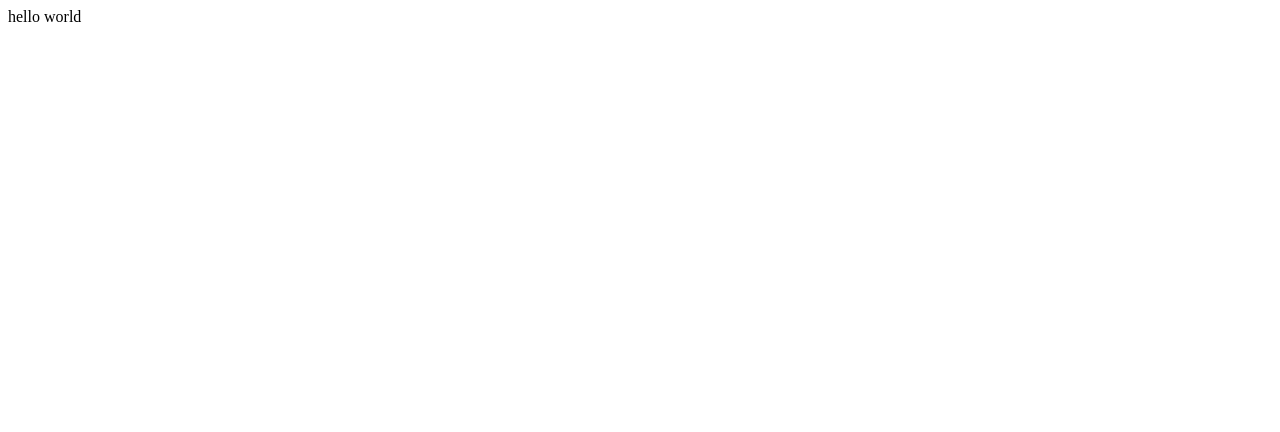
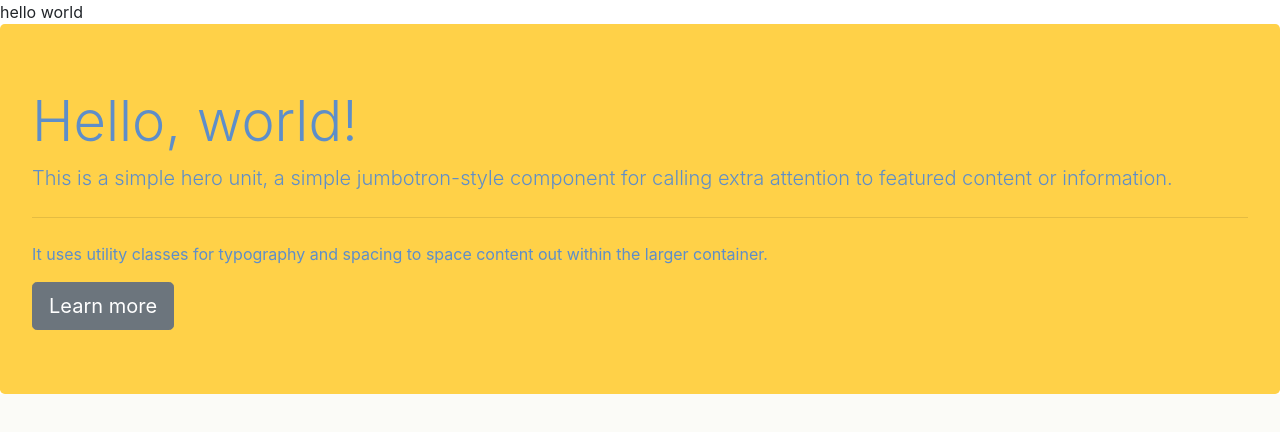
Before and after one commit to PedronAntoine/decouvre, a plain HTML site: page index.html in a window 1280 px wide. Drawn offline with nearby package versions, Linux system fonts and the light colour scheme.

Commit message:
Nouveau Style
Ajout de css

```diff
--- a/index.html
+++ b/index.html
@@ -1,12 +1,29 @@
 <!DOCTYPE html>
 <html lang="en">
+
 <head>
     <meta charset="UTF-8">
     <meta name="viewport" content="width=device-width, initial-scale=1.0">
     <title>Document</title>
+    <link rel="stylesheet" href="./mystyle.css">
+    <link rel="stylesheet" href="https://stackpath.bootstrapcdn.com/bootstrap/4.5.2/css/bootstrap.min.css"
+        integrity="sha384-JcKb8q3iqJ61gNV9KGb8thSsNjpSL0n8PARn9HuZOnIxN0hoP+VmmDGMN5t9UJ0Z" crossorigin="anonymous">
+    <script src="https://stackpath.bootstrapcdn.com/bootstrap/4.5.2/js/bootstrap.min.js"
+        integrity="sha384-B4gt1jrGC7Jh4AgTPSdUtOBvfO8shuf57BaghqFfPlYxofvL8/KUEfYiJOMMV+rV"
+        crossorigin="anonymous"></script>
 </head>
+
 <body>
     hello world
+    <div class="jumbotron backgroundcolor2 color-3">
+        <h1 class="display-4">Hello, world!</h1>
+        <p class="lead">This is a simple hero unit, a simple jumbotron-style component for calling extra attention to
+            featured content or information.</p>
+        <hr class="my-4">
+        <p>It uses utility classes for typography and spacing to space content out within the larger container.</p>
+        <a class="btn btn-secondary btn-lg" href="#" role="button">Learn more</a>
+    </div>
 
 </body>
+
 </html>
--- /dev/null
+++ b/mystyle.css
@@ -0,0 +1,8 @@
+body, html {background-color: #FBFBF7;
+}
+.jumbotron.backgroundcolor2{
+background-color: #ffd148;
+}
+.color-3{
+    color:#5e8ec9;
+}
```
